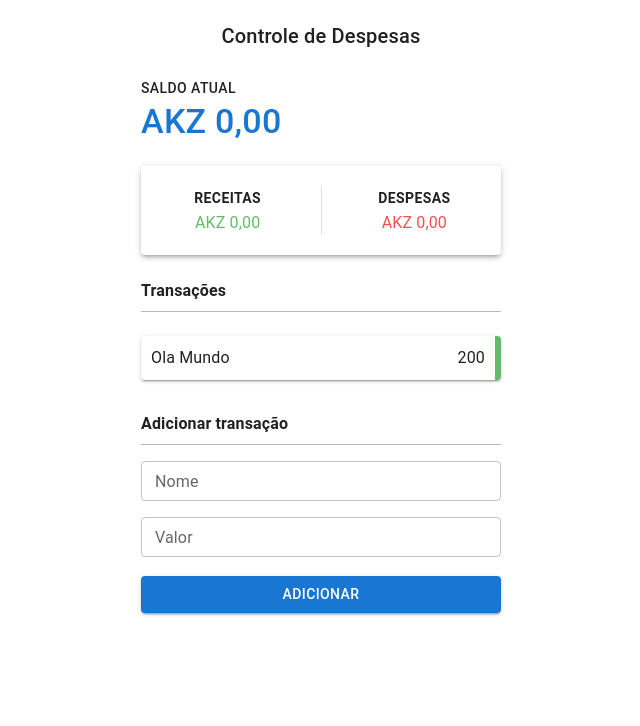
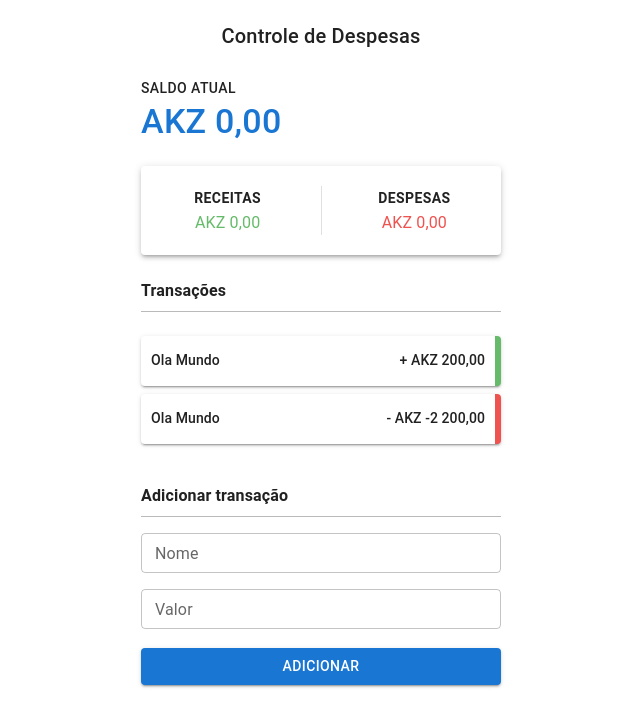
Before and after one commit to Francisco-Fetapi/financial-manager, a React (Vite) app: page / in a window 1280 px wide. Shown: the top 726 px of the page, without its empty margins (319-959 px from the left). Built offline with nearby package versions, Linux system fonts and the light colour scheme.

Commit message:
Transaction Component criado, close button adicionado

```diff
--- a/package.json
+++ b/package.json
@@ -17,6 +17,7 @@
     "styled-components": "^5.3.5",
     "@reduxjs/toolkit": "^1.8.1",
     "react-query": "^3.39.0",
+    "react-icons": "^4.3.1",
     "react-redux": "^7.2.6",
     "redux": "^4.1.2",
     "react": "^18.2.0",
--- a/src/components/Transaction.tsx
+++ b/src/components/Transaction.tsx
@@ -1,18 +1,31 @@
-import { Box } from "@mui/material";
+import { Box, IconButton } from "@mui/material";
+import { MdClose } from "react-icons/md";
+import ConvertToLocalMoney from "../helpers/ConvertToLocalMoney";
 import { Text, TransactionContainer } from "../styles/General";
 
 interface Props {
   name: string;
   value: number;
-  type: "Debit" | "Credit";
 }
 
-export default function Transaction({ name, value, type }: Props) {
+export default function Transaction({ name, value }: Props) {
   return (
-    <Box>
-      <TransactionContainer className={type} elevation={2}>
-        <Text>{name}</Text>
-        <Text>{value}</Text>
+    <Box my={1}>
+      <TransactionContainer
+        className={value > 0 ? "Debit" : "Credit"}
+        elevation={2}
+      >
+        <Box display="flex" alignItems="center">
+          <Box mr={0.3} className="close-button">
+            <IconButton size="small" color="error">
+              <MdClose />
+            </IconButton>
+          </Box>
+          <Text variant="subtitle2">{name}</Text>
+        </Box>
+        <Text variant="subtitle2">
+          {value > 0 ? "+" : "-"} {ConvertToLocalMoney(value)}
+        </Text>
       </TransactionContainer>
     </Box>
   );
--- a/src/components/Transactions.tsx
+++ b/src/components/Transactions.tsx
@@ -7,7 +7,8 @@ export default function Transactions() {
     <Box mt={3}>
       <TextWithDivider>Transações</TextWithDivider>
       <Box mt={3}>
-        <Transaction name="Ola Mundo" value={200} type="Debit" />
+        <Transaction name="Ola Mundo" value={200} />
+        <Transaction name="Ola Mundo" value={-2200} />
       </Box>
     </Box>
   );
--- a/src/styles/General.ts
+++ b/src/styles/General.ts
@@ -25,10 +25,12 @@ export const TextWithDivider = styled(Typography)`
 ` as typeof Typography;
 
 export const TransactionContainer = styled(Paper)`
+  height: 50px;
   padding: 10px;
   display: flex;
   justify-content: space-between;
   align-items: center;
+  cursor: default;
 
   &.Debit {
     border-right: 6px solid ${labelTypes.Debit};
@@ -36,4 +38,12 @@ export const TransactionContainer = styled(Paper)`
   &.Credit {
     border-right: 6px solid ${labelTypes.Credit};
   }
+  .close-button {
+    display: none;
+  }
+  :hover {
+    .close-button {
+      display: block;
+    }
+  }
 ` as typeof Paper;
```
